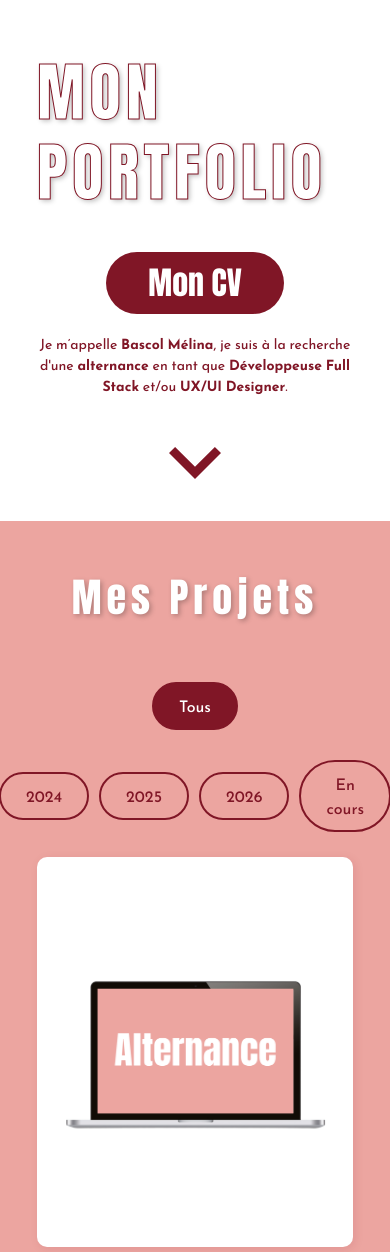
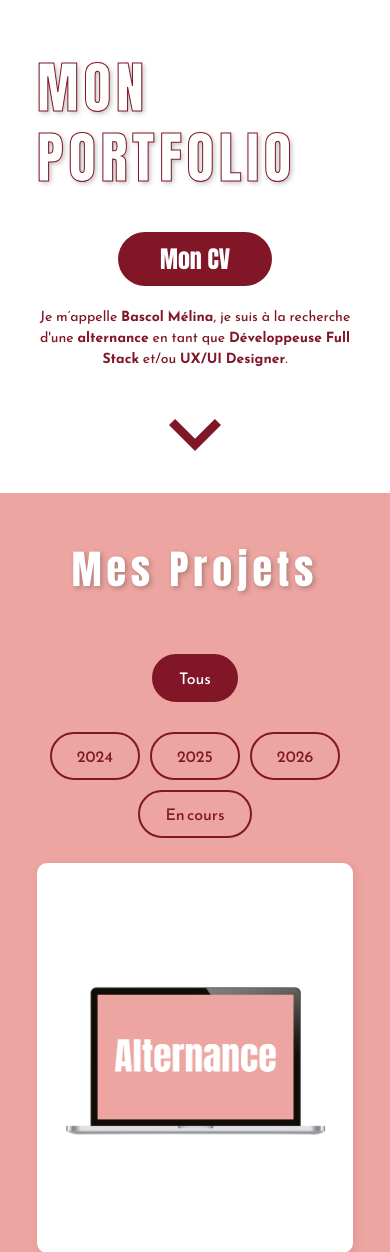
Before and after one commit to Melina38/Portfolio-Bascol-Melina, a PHP site: page / in a window 390 px wide. Shown: the part 172-1424 px from the top of the page. Run offline with PHP 8.4, Linux system fonts and the light colour scheme.

Commit message:
UPDATE correction responsive (index,projet, footer et header.css)

```diff
--- a/css/accueil.css
+++ b/css/accueil.css
@@ -28,9 +28,9 @@
     display: flex;
     align-items: center;
     flex-wrap: wrap;
-    h1{
-        width: 50%;
-    }
+    gap: 10px;
+    justify-content: space-between;
+
     div{
         display: flex;
         flex-direction: column;
@@ -39,6 +39,22 @@
 
     }
 }
+@media only screen and (min-width: 2000px) {
+    h1{
+        font-size: 15rem;
+    }
+    .buttons-filtre{
+        margin-bottom: 50px !important;
+    }
+
+}
+@media only screen and (max-width: 1024px) {
+    h1{
+        font-size: 8rem;
+    }
+
+}
+
 .bouton-div{
     display: flex;
     flex-direction: column;
@@ -51,7 +67,12 @@
 .actuellement-section{
     padding-bottom: 108px;
 }
-@media only screen and (max-width: 768px) {
+@media only screen and (max-width: 720px) {
+    h1{
+            font-size: 3.5rem;
+        }
+}
+@media only screen and (max-width: 1024px) {
     .hero-section{
 
         padding-top: 42px;
@@ -71,11 +92,12 @@
         gap: 30px;
 
 
+
     }
     .bouton-cv{
         padding: 15px 42px;
         text-align: center;
-        font-size: 32px;
+        font-size: 24px;
     }
     .bouton-div{
         display: flex;
@@ -140,6 +162,7 @@
         transition: opacity 0.3s; /* Transition pour l'opacité */
     }
 }
+
 .card-1 {
     background-image: url('../img/multimedia.jpg');
 }
@@ -223,6 +246,7 @@
     display: flex;
     align-items: center;
     justify-content: center;
+    flex-wrap: wrap;
 }
 
 
@@ -251,7 +275,7 @@
 
 }
 
-@media only screen and (max-width: 768px) {
+@media only screen and (max-width: 1024px) {
     .cards {
         padding: 0 10px;
     }
--- a/css/footer.css
+++ b/css/footer.css
@@ -78,7 +78,7 @@ footer{
 
     }
 }
-@media only screen and (max-width: 768px) {
+@media only screen and (max-width: 1024px) {
     .footer-section{
         flex-direction: column;
         gap: 50px;
--- a/css/header.css
+++ b/css/header.css
@@ -32,7 +32,7 @@ nav{
         }
     }
 }
-@media only screen and (max-width: 768px) {
+@media only screen and (max-width: 1024px) {
     nav{
         flex-direction: column;
         align-items: center;
@@ -58,7 +58,7 @@ nav{
     }
 }
 /* Media query pour afficher le header mobile sur les écrans de 768px ou moins */
-@media only screen and (max-width: 768px) {
+@media only screen and (max-width: 1024px) {
     .header {
         display: none; /* Masquer le header desktop sur mobile */
     }
@@ -68,7 +68,7 @@ nav{
 
 }
 /* Media query pour afficher le header desktop sur les écrans de plus de 420px */
-@media (min-width: 769px) {
+@media (min-width: 1025px) {
     .header {
         display: flex; /* Afficher le header desktop */
     }
--- a/css/projet.css
+++ b/css/projet.css
@@ -54,7 +54,7 @@
 .bouton-retour:hover h4 {
     transform: translateX(-5px); /* Déplace l'image et le texte vers la gauche de 20px */
 }
-@media only screen and (max-width: 768px) {
+@media only screen and (max-width: 1024px) {
     .bouton-retour{
 
         padding: 12px 15px;
@@ -151,7 +151,7 @@
 .projet-section{
     margin-bottom: 108px;
 }
-@media only screen and (max-width: 768px) {
+@media only screen and (max-width: 1440px) {
     .projet-section{
         margin-bottom: 50px;
     }
```
